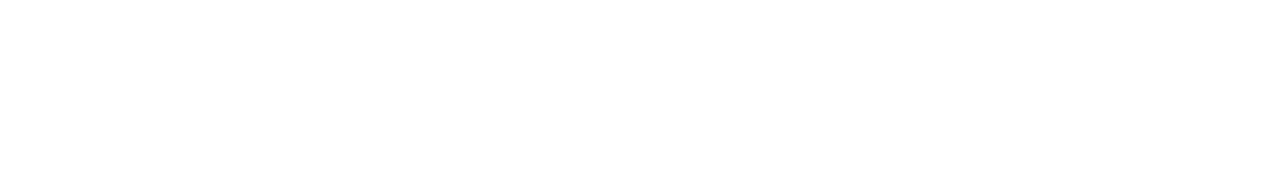
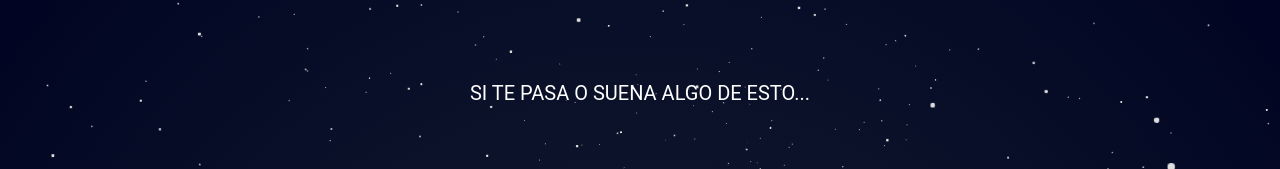
Before and after one commit to enrique-dev-coder/launchy.me, a Next.js app: page / in a window 1280 px wide. Shown: the part 801-970 px from the top of the page. Before the commit the page ends 800 px from the top, so only its background shows below. Built offline with nearby package versions, Linux system fonts and the light colour scheme.

Commit message:
Contenedor de fondo de estrellas agregado

```diff
--- /dev/null
+++ b/components/Parte2Home/index.jsx
@@ -0,0 +1,14 @@
+import React from 'react';
+import Title1Home from '../Title1Home';
+import HomeSectionContainer from '../Wrappers/HomeSectionContainer';
+const index = () => {
+  return (
+    <HomeSectionContainer>
+      <div className="w-full">
+        <Title1Home title={'SI TE PASA O SUENA ALGO DE ESTO...'} />
+      </div>
+    </HomeSectionContainer>
+  );
+};
+
+export default index;
--- /dev/null
+++ b/components/Title1Home.jsx
@@ -0,0 +1,11 @@
+import React from 'react';
+
+const Title1Home = ({ title }) => {
+  return (
+    <div className="text-center uppercase text-xl mb-[40px] text-white">
+      {title}
+    </div>
+  );
+};
+
+export default Title1Home;
--- /dev/null
+++ b/components/Wrappers/HomeSectionContainer.jsx
@@ -0,0 +1,9 @@
+const HomeSectionContainer = ({ children }) => {
+  return (
+    <div className="w-full">
+      <div className="my-[80px] max-w-[906px] mx-auto">{children}</div>
+    </div>
+  );
+};
+
+export default HomeSectionContainer;
--- /dev/null
+++ b/components/Wrappers/StarBackground.jsx
@@ -0,0 +1,52 @@
+import { useState, useRef } from 'react';
+import { Canvas, useFrame } from '@react-three/fiber';
+import { Points, PointMaterial } from '@react-three/drei';
+import * as random from '../../node_modules/maath/random/dist/maath-random.esm';
+
+export default function App({ children, height }) {
+  return (
+    <div className="relative">
+      <Canvas
+        camera={{ position: [0, 0, 1] }}
+        style={{
+          height: '100vh',
+          background:
+            'radial-gradient(ellipse at bottom,#1b2735 0,#000422 100%',
+        }}
+      >
+        <Stars />
+      </Canvas>
+      <div className="absolute inset-0 w-full h-full">{children}</div>
+    </div>
+  );
+}
+
+function Stars(props) {
+  const ref = useRef();
+  const [sphere] = useState(() =>
+    random.inSphere(new Float32Array(5000), { radius: 1.5 })
+  );
+  useFrame((state, delta) => {
+    ref.current.rotation.x -= delta / 10;
+    ref.current.rotation.y -= delta / 15;
+  });
+  return (
+    <group rotation={[0, 0, Math.PI / 4]}>
+      <Points
+        ref={ref}
+        positions={sphere}
+        stride={3}
+        frustumCulled={false}
+        {...props}
+      >
+        <PointMaterial
+          transparent
+          color="#e9e9e9"
+          size={0.005}
+          sizeAttenuation={true}
+          depthWrite={false}
+        />
+      </Points>
+    </group>
+  );
+}
--- a/package.json
+++ b/package.json
@@ -8,6 +8,7 @@
   "dependencies": {
     "@react-three/drei": "^9.13.0",
     "@react-three/fiber": "^8.0.22",
+    "maath": "^0.0.2",
     "next": "latest",
     "react": "18.1.0",
     "react-dom": "18.1.0",
--- a/pages/index.tsx
+++ b/pages/index.tsx
@@ -1,10 +1,14 @@
 import type { NextPage } from 'next';
 import HeroHomePage from '../components/HeroHomePage';
-
+import StarBackground from '../components/Wrappers/StarBackground';
+import ParteDosHome from '../components/Parte2Home/index';
 const Home: NextPage = () => {
   return (
     <div>
       <HeroHomePage />
+      <StarBackground>
+        <ParteDosHome />
+      </StarBackground>
     </div>
   );
 };
--- a/styles/globals.css
+++ b/styles/globals.css
@@ -17,3 +17,7 @@
 
   border-radius: 20px;
 }
+
+canvas {
+  height: auto;
+}
```
Also changed, not shown: 1 other file (tests, documents, lock files or other folders).
